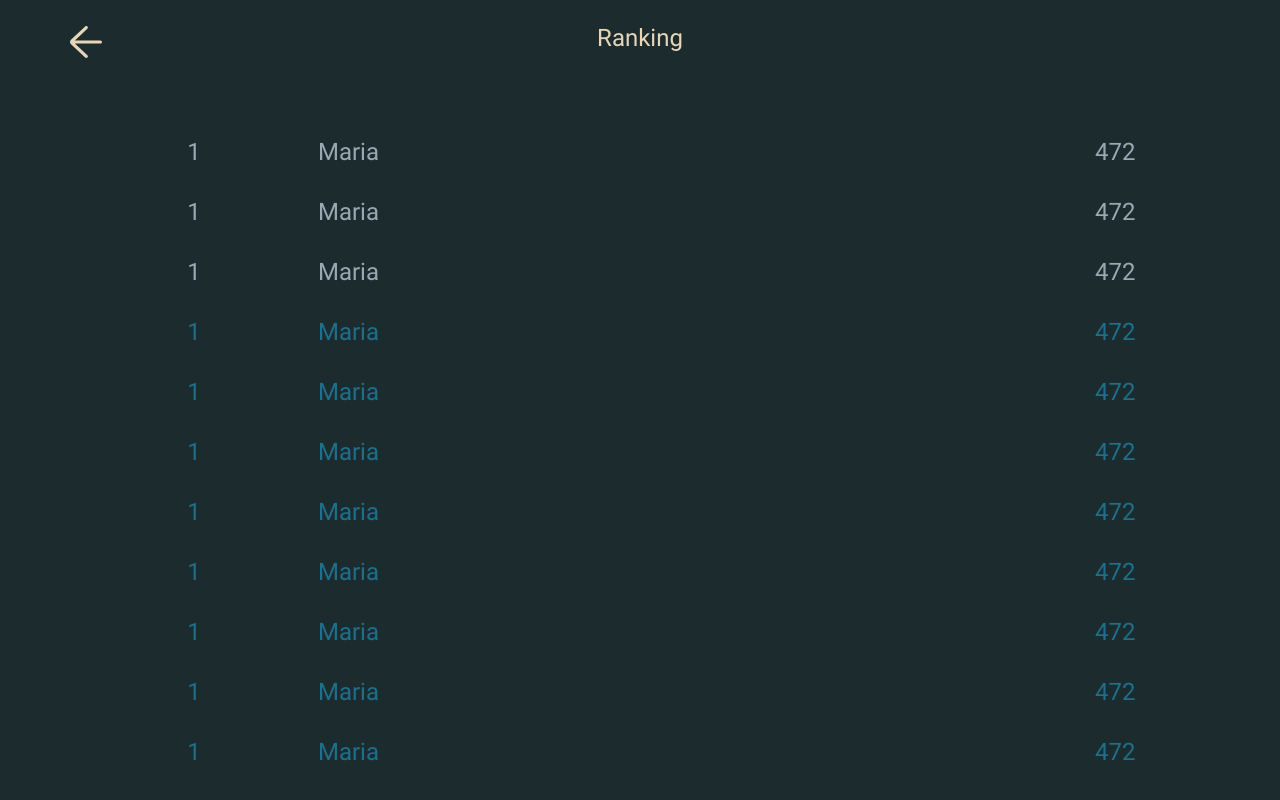
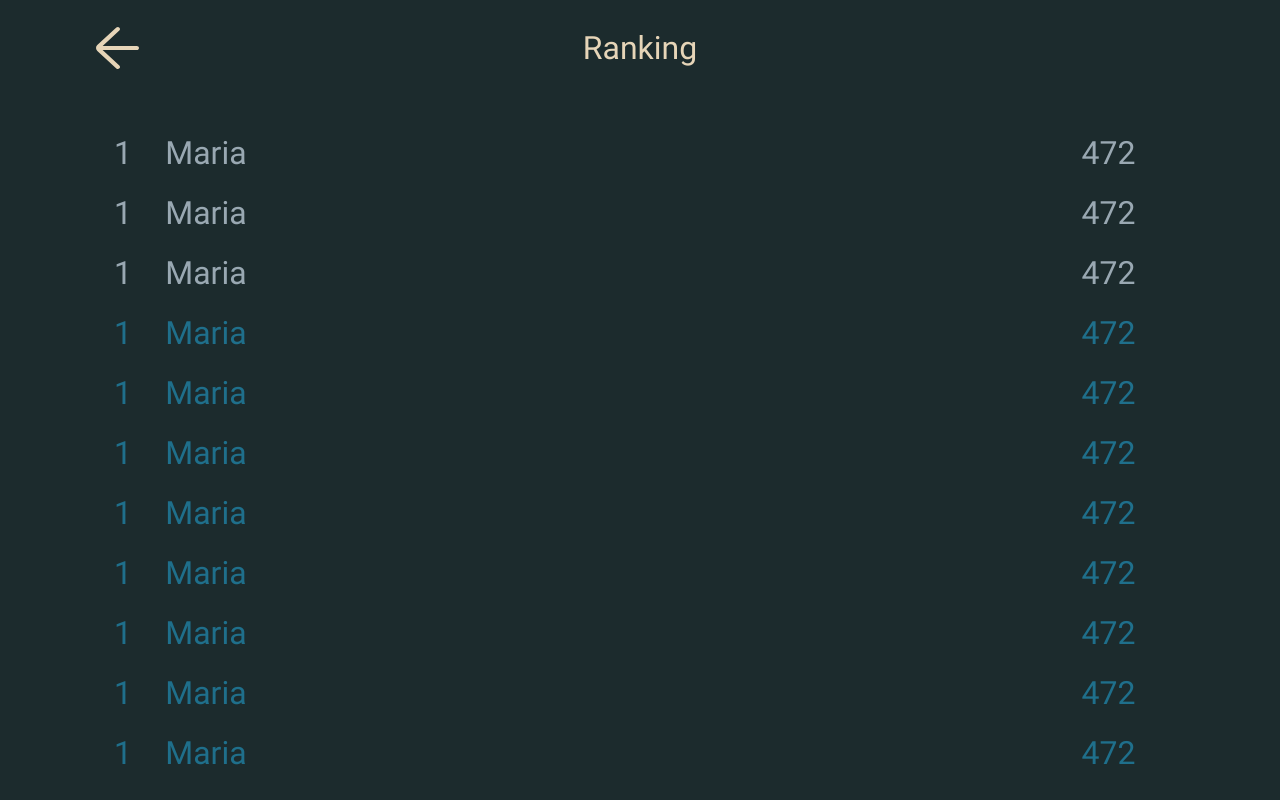
Before and after one commit to JujubaOhime/JsGenius, a plain HTML site: page ranking.html in a window 1280 px wide. Drawn offline with Linux system fonts and the light colour scheme.

Commit message:
corrigido posição do título ranking

```diff
--- a/css/styles.css
+++ b/css/styles.css
@@ -59,6 +59,8 @@ table {
         --accent: #1F6F8B;
         --letter1: #E6D5B8;
 		--letter2: #99A8B2;
+		--scrollbar: #c1c1c1;
+		--scrollbar-background: #fafafa;
 
 		--top-icon-height: 8.66666vh;
 		--footer-play-game-height: 16.66666vh;
@@ -82,6 +84,8 @@ body{
 	background-color: var(--background);
 	font-family: 'Roboto';
 }
+
+/* Index */
 
 .icon-ranking{
 	padding-top: 3.3vh;
@@ -146,6 +150,10 @@ body{
 .play-game div:hover p{
 	color: var(--accent);
 }
+
+/* End of index */
+
+/* Game */
 
 .current-number{
 	height: calc(100vh - var(--numbers-height));
@@ -221,33 +229,40 @@ body{
 	height: var(--numbers-height);
 }
 
+/* End of Game */
 
 
 /* Ranking */
 
 .ranking-title{
-	height: var(--ranking-title-height);
-	overflow-y: hidden;
+	height: 5.33vh;
+	display: inline-flex;
+	margin-top: 3.33vh;
+	margin-bottom: 6.66vh;
+	align-items: center;
 }
 
 .ranking-title p{
 	color: var(--letter1);
-	font-size: 24px;
-	padding-top: 3.3vh;
+	font-size: 4vh;
 	text-align: center;
-	position: fixed;
-    left: 0;
-    right: 0;
+	margin: 0 auto;
+
 
 }
 
+.ranking-title a{
+	cursor: pointer;
+}
+
 .ranking-title img{
+	height: 5.33vh;
+}
+
+.ranking-title div{
+	height: fit-content;
 	position: fixed;
-	top: 0;
-	left: 0;
-	padding-top: 3.3vh;
-	margin-left: 5.5vw;
-	cursor: pointer;
+	padding-left: 3.3vh;
 }
 
 .ranking-names{
@@ -261,8 +276,12 @@ body{
 	display: flex;
 }
 
-.ranking-names div p{
-	margin-left: 9.16vw;
+.ranking-names div p:first-of-type{
+	margin-left: 5.5vh;
+}
+
+.ranking-names div p:nth-of-type(2){
+	margin-left: 4.16vh;
 }
 
 .ranking-names:nth-of-type(1) p, .ranking-names:nth-of-type(2) p, .ranking-names:nth-of-type(3) p{
@@ -270,7 +289,7 @@ body{
 }
 
 .ranking-names p{
-	font-size: 24px;
+	font-size: 4vh;
 	color: var(--accent);
 }
 
@@ -284,13 +303,15 @@ body{
 }
 
 .listWrapper::-webkit-scrollbar{
-	width: 16px;
-	background-color: #fafafa;
+	width: 2.66vh;
+	background-color: var(--scrollbar-background);
 }
 
 .listWrapper::-webkit-scrollbar-thumb{
-	border: 4px solid #fafafa;
+	border: 4px solid var(--scrollbar-background);
 	border-radius: 10px;
 	-webkit-box-shadow: inset 0 0 6px rgba(0,0,0,.3);
-	background-color: #c1c1c1;
+	background-color: var(--scrollbar);
 }
+
+/* End of ranking */
--- a/ranking.html
+++ b/ranking.html
@@ -14,8 +14,11 @@
     </head>
 
     <body class="container-lg">
-        <div class="ranking-title">
-            <a href="index.html"><img src="images/back.svg" alt="Ícone de voltar para tela inicial"></a>
+        <div class="ranking-title d-flex">
+            <div class="">
+                <a href="index.html"><img src="images/back.svg" alt="Ícone de voltar para tela inicial"></a>
+            </div>
+
             <p class="">Ranking</p>
         </div>
 
```
